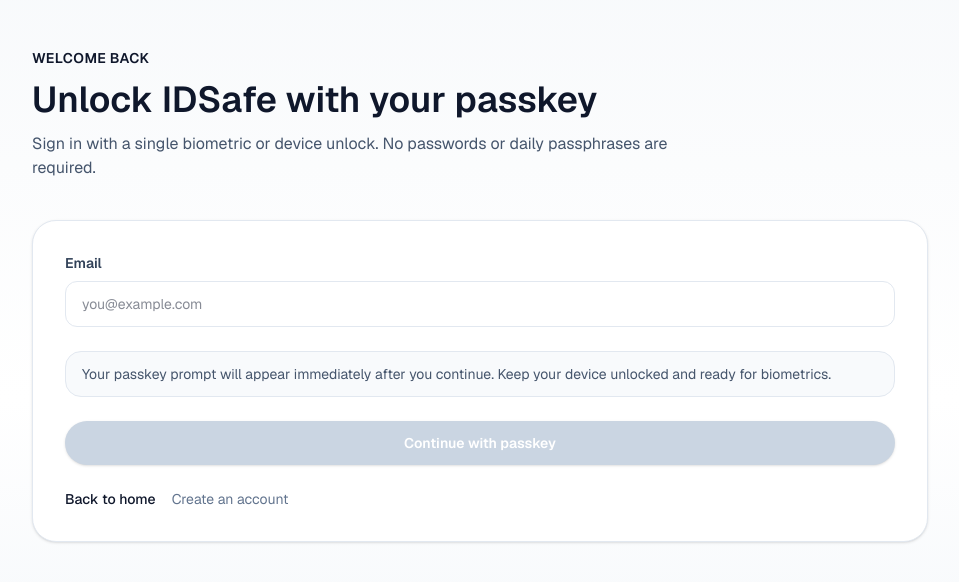
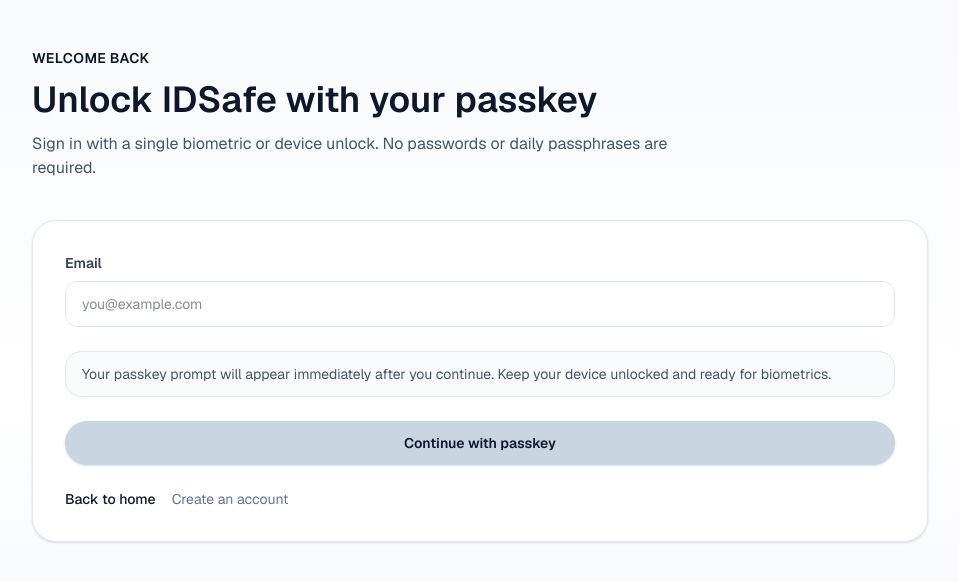
Before and after one commit to MOHAMAD-AIMIL-MOHAMAD-ARIF/IDSafe, a Next.js app in the folder frontend/: page /login in a window 1280 px wide. Shown: the top 582 px of the page, without its empty margins (160-1119 px from the left). Built offline with nearby package versions, Linux system fonts and the light colour scheme; no server answers.

Commit message:
Adjust auth form button text colors

```diff
--- a/frontend/src/app/(auth)/login/page.tsx
+++ b/frontend/src/app/(auth)/login/page.tsx
@@ -63,7 +63,7 @@
             <button
               type="submit"
               disabled={!canSubmit}
-              className="inline-flex items-center justify-center rounded-full bg-brand px-6 py-3 text-sm font-semibold text-white shadow-sm transition hover:bg-brand/90 disabled:cursor-not-allowed disabled:bg-slate-300"
+              className="inline-flex items-center justify-center rounded-full bg-brand px-6 py-3 text-sm font-semibold shadow-sm transition enabled:text-slate-700 enabled:hover:text-slate-800 hover:bg-brand/90 disabled:cursor-not-allowed disabled:bg-slate-300"
             >
               {phase === "authenticating" && "Checking passkey..."}
               {phase === "unlocking" && "Unlocking vault..."}
--- a/frontend/src/app/(auth)/recovery/page.tsx
+++ b/frontend/src/app/(auth)/recovery/page.tsx
@@ -123,7 +123,7 @@
                 <button
                   type="submit"
                   disabled={!canSubmit}
-                  className="inline-flex items-center justify-center rounded-full bg-brand px-6 py-3 text-sm font-semibold text-white shadow-sm transition hover:bg-brand/90 disabled:cursor-not-allowed disabled:bg-slate-300"
+                  className="inline-flex items-center justify-center rounded-full bg-brand px-6 py-3 text-sm font-semibold shadow-sm transition enabled:text-slate-700 enabled:hover:text-slate-800 hover:bg-brand/90 disabled:cursor-not-allowed disabled:bg-slate-300"
                 >
                   {phase === "recovering" ? "Recovering vault key..." : "Unlock and re-bind device"}
                 </button>
--- a/frontend/src/app/(auth)/recovery/request/page.tsx
+++ b/frontend/src/app/(auth)/recovery/request/page.tsx
@@ -84,7 +84,7 @@
               <button
                 type="submit"
                 disabled={!canSubmit}
-                className="inline-flex items-center justify-center rounded-full bg-brand px-6 py-3 text-sm font-semibold text-white shadow-sm transition hover:bg-brand/90 disabled:cursor-not-allowed disabled:bg-slate-300"
+                className="inline-flex items-center justify-center rounded-full bg-brand px-6 py-3 text-sm font-semibold shadow-sm transition enabled:text-slate-700 enabled:hover:text-slate-800 hover:bg-brand/90 disabled:cursor-not-allowed disabled:bg-slate-300"
               >
                 {isSubmitting ? "Sending link..." : "Email recovery link"}
               </button>
--- a/frontend/src/app/(auth)/register/page.tsx
+++ b/frontend/src/app/(auth)/register/page.tsx
@@ -118,7 +118,7 @@
               <button
                 type="submit"
                 disabled={!canSubmit}
-                className="inline-flex items-center justify-center rounded-full bg-brand px-6 py-3 text-sm font-semibold text-white shadow-sm transition hover:bg-brand/90 disabled:cursor-not-allowed disabled:bg-slate-300"
+                className="inline-flex items-center justify-center rounded-full bg-brand px-6 py-3 text-sm font-semibold shadow-sm transition enabled:text-slate-700 enabled:hover:text-slate-800 hover:bg-brand/90 disabled:cursor-not-allowed disabled:bg-slate-300"
               >
                 {isSubmitting ? "Creating account..." : "Create account & register passkey"}
               </button>
```
